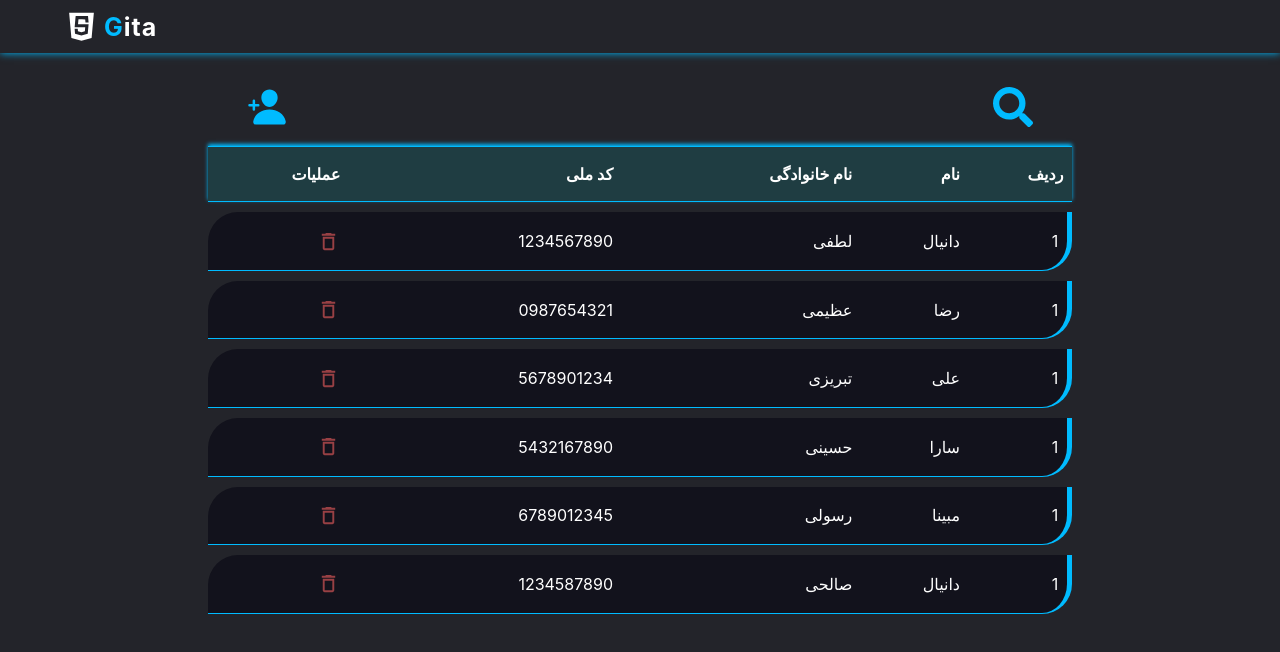
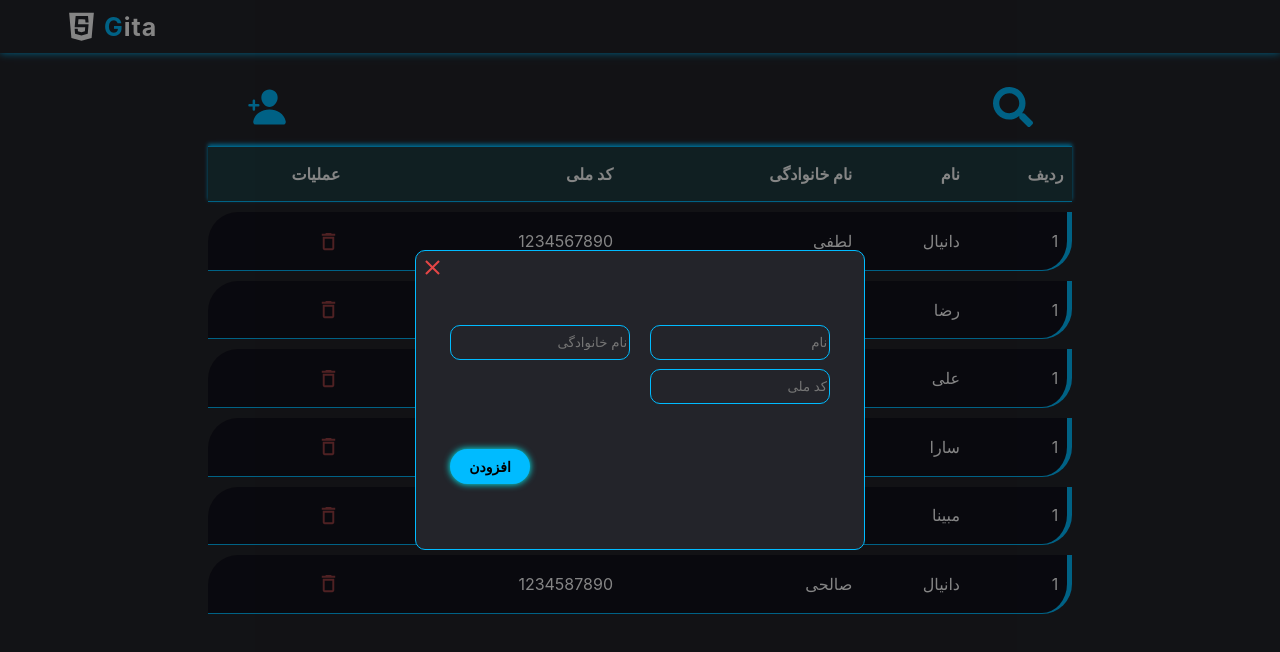
Before and after one commit to iXZed026/task-app, a React (Create React App) app: page / in a window 1280 px wide. Both pictures are taken after a click on the icon 266 px from the left and 107 px from the top of the page. Shown: the top 652 px of the page. Built offline with nearby package versions, Linux system fonts and the light colour scheme.

Commit message:
add user opration complete

```diff
--- a/src/component/Users/AddModal.css
+++ b/src/component/Users/AddModal.css
@@ -0,0 +1,85 @@
+.addModal {
+    width: 100%;
+    height: 100vh;
+    display: flex;
+    justify-content: center;
+    align-items: center;
+    color: white;
+    background-color: rgba(0, 0, 0, 0.477);
+    position: fixed;
+    top: 0;
+}
+
+.addModal-container {
+    width: 90%;
+    margin: auto;
+}
+
+.addModal-flex {
+    width: 450px;
+    height: 300px;
+    margin: auto;
+    background-color: var(--main-color);
+    border: 1px solid var(--text-color);
+    border-radius: 10px;
+}
+
+.addModal-header {
+    padding: 1% 1%;
+    cursor: pointer;
+    color: rgb(228, 70, 70);
+    margin-bottom: 4%;
+}
+
+#close-icon {
+    width: 25px;
+    height: 25px;
+}
+
+.addModal-body {
+    width: 380px;
+    margin: auto;
+    padding: 4% 0;
+    direction: rtl;
+}
+
+.add-form {
+    display: flex;
+    justify-content: space-between;
+    flex-wrap: wrap;
+}
+
+.add-form input {
+    width: 180px;
+    margin-bottom: 5%;
+    color: rgba(255, 255, 255, 0.607);
+    outline: none;
+    padding: 0 1%;
+    height: 35px;
+    border: 1px solid var(--text-color);
+    border-radius: 10px;
+    background-color: var(--main-color);
+}
+
+.addModal-footer {
+    width: 380px;
+    margin: auto;
+    padding: 4% 0;
+}
+
+.addModal-footer button {
+    width: 80px;
+    height: 35px;
+    border-radius: 20px;
+    border: none;
+    box-shadow: 0 0 7px rgb(0, 255, 255);
+    background-color: var(--text-color);
+    font-size: 14px;
+    font-weight: bold;
+    cursor: pointer;
+}
+
+.addModal-footer button:hover {
+    transition: 0.6s;
+    background-color: rgb(0, 255, 255);
+}
--- a/src/component/Users/AddModal.tsx
+++ b/src/component/Users/AddModal.tsx
@@ -1,12 +1,94 @@
-import React from 'react';
-import "./AddModal.css"
+import React, { useState } from 'react';
+import "./AddModal.css";
+import { IoMdClose } from "react-icons/io";
 
-const AddModal:React.FC = () => {
+interface Input {
+    name: string,
+    lastName: string,
+    nationalCode: string | number,
+}
+
+const AddModal: React.FC<any> = ({ setAddModalFlag, setUsers, users }) => {
+
+    const [inputValues, setInputValues] = useState<Input>({
+        name: "",
+        lastName: "",
+        nationalCode: "",
+    })
+
+    const closeAddModal = () => {
+        setAddModalFlag(false);
+    }
+
+    const changeValuesHandler = (e: any) => {
+
+        if (e.target.placeholder === "نام") {
+            setInputValues({ ...inputValues, name: e.target.value })
+        } else if (e.target.placeholder === "نام خانوادگی") {
+            setInputValues({ ...inputValues, lastName: e.target.value })
+        } else if (e.target.placeholder === "کد ملی") {
+            setInputValues({ ...inputValues, nationalCode: e.target.value })
+        }
+
+    }
+
+    const addUserHandler = () => {
+
+        if (inputValues.name && inputValues.lastName && inputValues.nationalCode) {
+            setUsers([...users, {
+                name: inputValues.name,
+                lastName: inputValues.lastName,
+                nationalCode: inputValues.nationalCode,
+                id: users.length + 1,
+            }])
+            setAddModalFlag(false)
+        }
+
+
+    }
+
     return (
         <div className="addModal">
             <div className="addModal-container">
                 <div className="addModal-flex">
-                AddModal
+                    <div className="addModal-header">
+                        <IoMdClose id='close-icon' onClick={closeAddModal} />
+                    </div>
+                    <div className="addModal-body">
+                        <form action="" className="add-form" onSubmit={(e: any) => e.preventDefault()}>
+                            <div>
+                                <input
+                                    type="text"
+                                    placeholder='نام'
+                                    onChange={changeValuesHandler}
+                                    value={inputValues.name}
+                                />
+                                {
+                                }
+                            </div>
+                            <div>
+                                <input
+                                    type="text"
+                                    placeholder='نام خانوادگی'
+                                    onChange={changeValuesHandler}
+                                    value={inputValues.lastName}
+                                />
+                            </div>
+                            <div>
+                            <input
+                                type="text"
+                                placeholder='کد ملی'
+                                maxLength={10}
+                                onChange={changeValuesHandler}
+                                value={inputValues.nationalCode}
+                            />
+                            </div>
+
+                        </form>
+                    </div>
+                    <div className="addModal-footer">
+                        <button type='submit' onClick={addUserHandler}>افزودن</button>
+                    </div>
                 </div>
             </div>
         </div>
--- a/src/component/Users/Users.tsx
+++ b/src/component/Users/Users.tsx
@@ -23,7 +23,7 @@ const Users: React.FC = () => {
     const [search, setSearchFlag] = useState<boolean>(false);
 
     const [deleteModalFlag, setDeleteModalFlag] = useState<boolean>(false);
-    const [addModal, setAddModal] = useState<boolean>(false);
+    const [addModalFlag, setAddModalFlag] = useState<boolean>(false);
     let [ntCode, setNtCode] = useState();
 
 
@@ -36,6 +36,9 @@ const Users: React.FC = () => {
         setNtCode(ntCode)
     }
 
+    const addModalHandler = ()=>{
+        setAddModalFlag (true);
+    }
 
 
     return (
@@ -54,7 +57,7 @@ const Users: React.FC = () => {
                                 search ? (
                                     <IoPersonAdd style={{display:"none"}}/>
                                 ) : (
-                                    <IoPersonAdd id='add-icon'/>
+                                    <IoPersonAdd id='add-icon' onClick={addModalHandler}/>
                                 )
                             }
                         </div>
@@ -98,8 +101,8 @@ const Users: React.FC = () => {
                 )
             }
             {
-                addModal && (
-                    <AddModal />
+                addModalFlag && (
+                    <AddModal users={users} setUsers={setUsers} setAddModalFlag={setAddModalFlag}/>
                 )
             }
         </>
```
Lines whose indentation alone changed are shown as unchanged.
